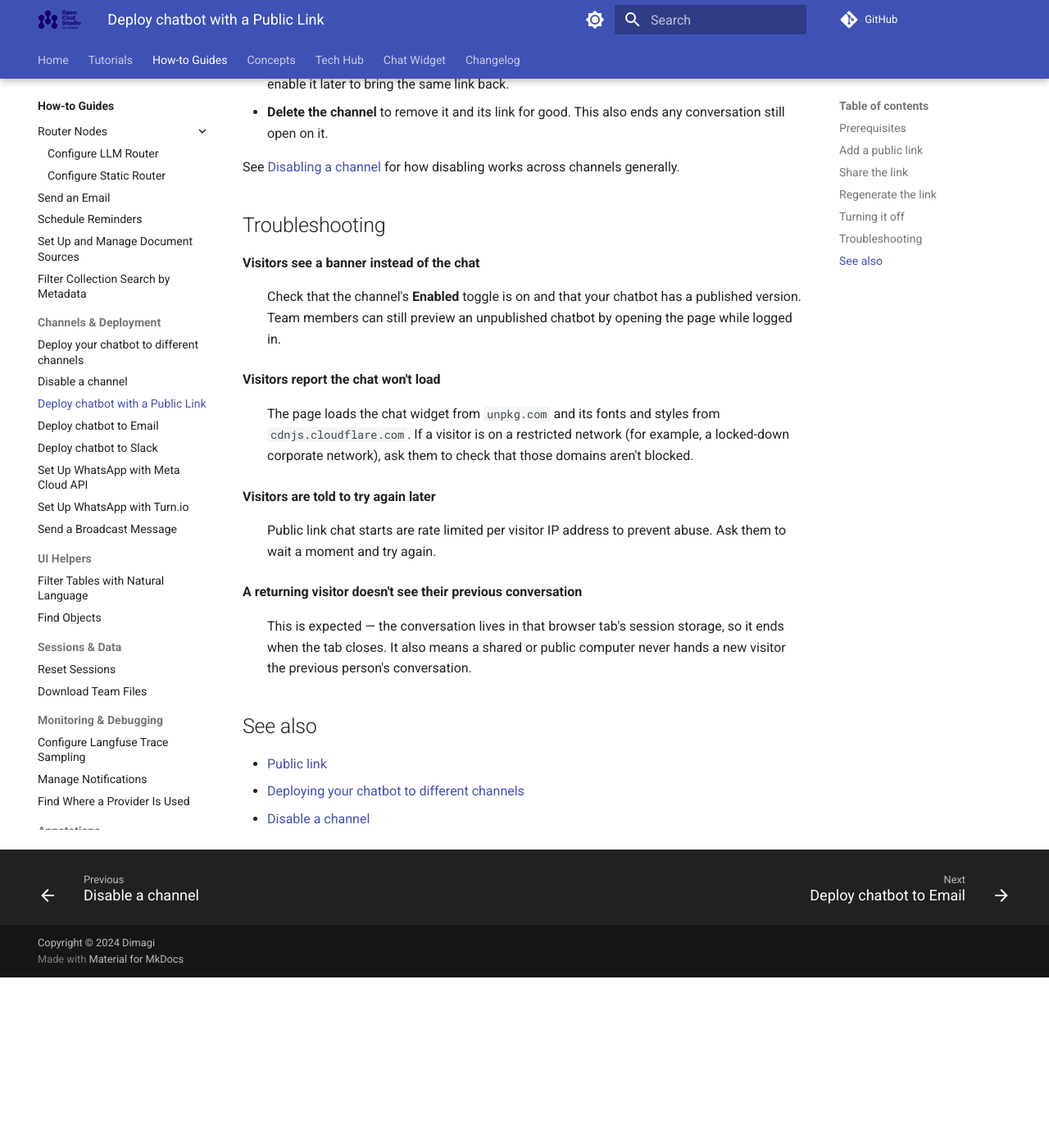
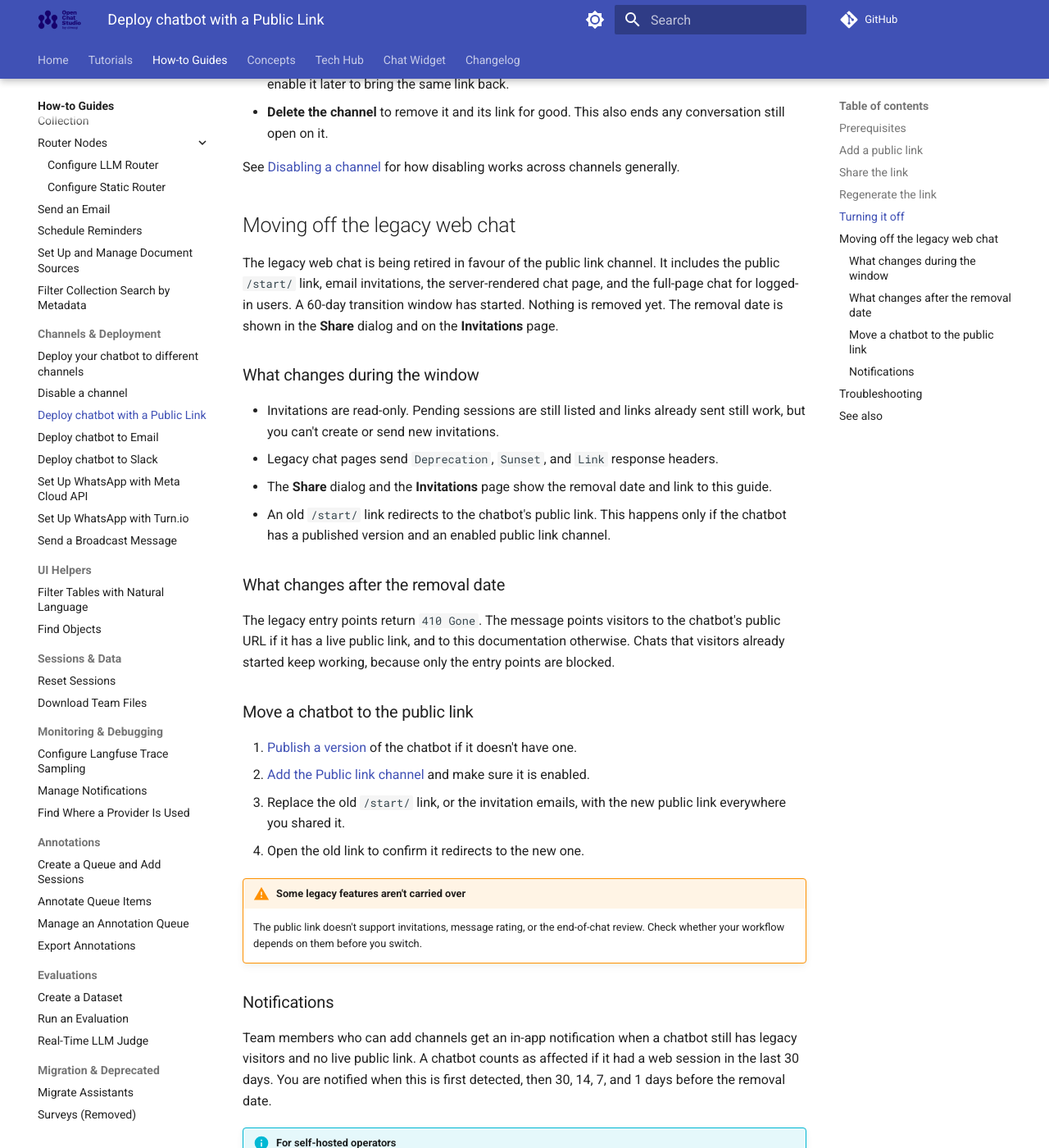
Before and after one commit to dimagi/open-chat-studio-docs, an MkDocs documentation site: the page built from docs/how-to/deploy_public_link_channel.md, in a window 1280 px wide and 1400 px high, scrolled down 1377 px. Shown: the whole window at 82% size. Built offline with MkDocs 1.6.1 and Material for MkDocs 9.7.7, drawn with Linux system fonts in a browser that asks for light colours; a script that is not in the unit is left out; comment, search, counter and statistics services are not loaded; before the commit the page ends 2569 px from its top, so only the background shows below that; some of the changed text lies outside the part shown.

Commit message:
update changelog and docs from OCS PR #4777
Co-Authored-By: Claude Opus 5.5 <noreply@anthropic.com>

```diff
--- a/docs/how-to/deploy_public_link_channel.md
+++ b/docs/how-to/deploy_public_link_channel.md
@@ -37,6 +37,52 @@ If a link has been shared somewhere you no longer want it to work, open the chan
 
 See [Disabling a channel](../concepts/channels.md#disabling-a-channel) for how disabling works across channels generally.
 
+## Moving off the legacy web chat
+
+The legacy web chat is being retired in favour of the public link channel.
+It includes the public `/start/` link, email invitations, the server-rendered chat page, and the full-page chat for logged-in users.
+A 60-day transition window has started.
+Nothing is removed yet.
+The removal date is shown in the **Share** dialog and on the **Invitations** page.
+
+### What changes during the window
+
+- Invitations are read-only.
+  Pending sessions are still listed and links already sent still work, but you can't create or send new invitations.
+- Legacy chat pages send `Deprecation`, `Sunset`, and `Link` response headers.
+- The **Share** dialog and the **Invitations** page show the removal date and link to this guide.
+- An old `/start/` link redirects to the chatbot's public link.
+  This happens only if the chatbot has a published version and an enabled public link channel.
+
+### What changes after the removal date
+
+The legacy entry points return `410 Gone`.
+The message points visitors to the chatbot's public URL if it has a live public link, and to this documentation otherwise.
+Chats that visitors already started keep working, because only the entry points are blocked.
+
+### Move a chatbot to the public link
+
+1. [Publish a version](../tutorials/versioning_steps.md) of the chatbot if it doesn't have one.
+2. [Add the Public link channel](#add-a-public-link) and make sure it is enabled.
+3. Replace the old `/start/` link, or the invitation emails, with the new public link everywhere you shared it.
+4. Open the old link to confirm it redirects to the new one.
+
+!!! warning "Some legacy features aren't carried over"
+    The public link doesn't support invitations, message rating, or the end-of-chat review.
+    Check whether your workflow depends on them before you switch.
+
+### Notifications
+
+Team members who can add channels get an in-app notification when a chatbot still has legacy visitors and no live public link.
+A chatbot counts as affected if it had a web session in the last 30 days.
+You are notified when this is first detected, then 30, 14, 7, and 1 days before the removal date.
+
+!!! info "For self-hosted operators"
+    The `flag_sunset_legacy_web_chat_enforce` Waffle flag switches the legacy entry points to `410 Gone` after the removal date.
+    You can enable it per team or for everyone, and turn it off again without a deploy.
+    The flag appears in `/admin/flags/` only after a request has checked it.
+    A new Celery beat task, `notify_http_sunsets`, runs daily at 02:30 to send the notifications.
+
 ## Troubleshooting
 
 **Visitors see a banner instead of the chat**
```
Also changed, not shown: docs/changelog.md (+3 -0 lines), docs/concepts/channels.md (+2 -0 lines), docs/concepts/session_status.md (+5 -0 lines).
